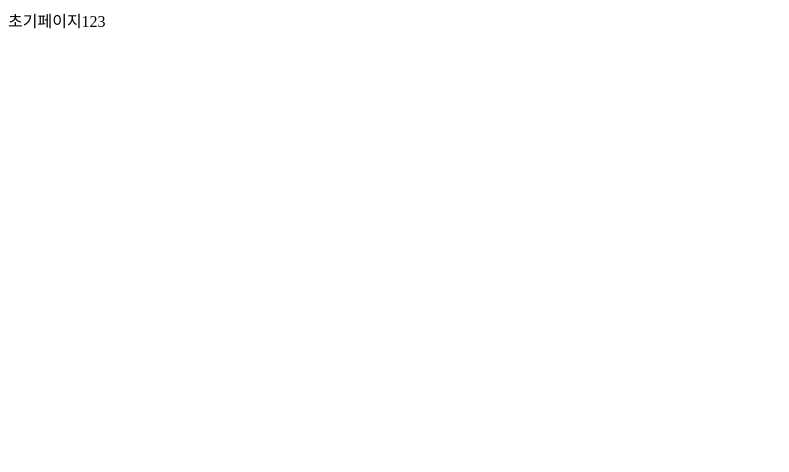
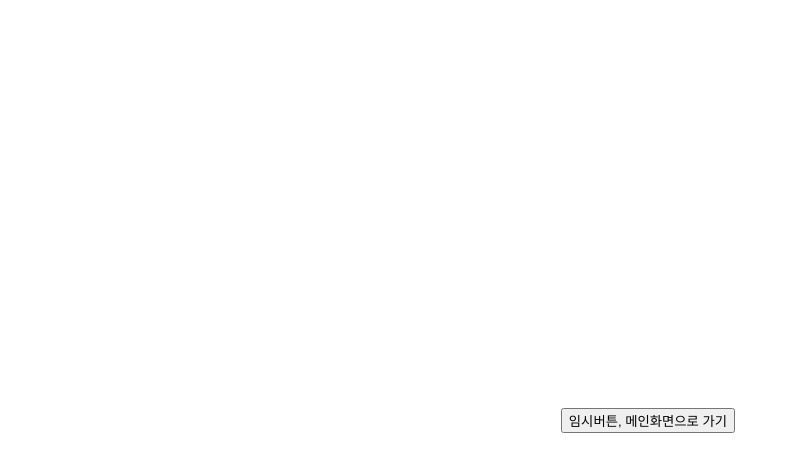
Before and after one commit to Ideaton-Team1-frontend/ideaton-team1-frontend, a React (Create React App) app: page / in a window 1280 px wide. Shown: the top 472 px of the page, without its empty margins (0-789 px from the left). Built offline with nearby package versions, Linux system fonts and the light colour scheme.

Commit message:
<개선> app.jsx 페이지에 내용 추가 + 네비게이트, 스타일드 컴포넌트 인스톨 + 메인페이지및 온보딩 페이지에 테스트 내용 탑재

```diff
--- a/package.json
+++ b/package.json
@@ -9,8 +9,10 @@
     "@testing-library/user-event": "^13.5.0",
     "react": "^19.2.6",
     "react-dom": "^19.2.6",
+    "react-router-dom": "^7.15.0",
     "react-scripts": "5.0.1",
     "react-webcam": "^7.2.0",
+    "styled-components": "^6.4.1",
     "web-vitals": "^2.1.4"
   },
   "scripts": {
--- a/src/App.js
+++ b/src/App.js
@@ -1,11 +1,19 @@
-import './App.css';
+import styled from "styled-components";
+import { BrowserRouter, Routes, Route } from "react-router-dom";
+import OnBoarding from "./pages/OnBoarding"
+import MainPage from "./pages/MainPage"
+
 
 function App() {
+
   return (
-    <div >
-      초기페이지123
+    <BrowserRouter>
+      <Routes>
+        <Route path="/" element ={<OnBoarding/>}/>
+        <Route path="/MainPage" element ={<MainPage/>}/>
 
-    </div>
+      </Routes>
+    </BrowserRouter>
   );
 }
 
--- /dev/null
+++ b/src/pages/MainPage.jsx
@@ -0,0 +1,39 @@
+import {useState} from 'react';
+import styled from "styled-components";
+import { useNavigate } from "react-router-dom";
+
+
+const Box = styled.div`
+display: flex;
+justify-content: center;
+align-items: center;
+flex-direction: column;
+margin-top: 25px;
+height: 100vh;
+width: 100vw;
+`
+
+
+const Text = styled.div`
+font-size: 1rem; //html 비례 폰트 조정
+line-height: 1.3;//줄간격
+margin-bottom: 10px;
+word-break: keep-all; //무조건 단어 단위로 줄바꿈
+`
+
+
+function MainPage()
+{
+
+    return(
+        <>
+            <Box>
+                <Text>
+                    카메라가 들어갈 메인 페이지입니다.
+                </Text>
+            </Box>
+        </>
+    );
+}
+
+export default MainPage;
--- /dev/null
+++ b/src/pages/OnBoarding.jsx
@@ -0,0 +1,39 @@
+import {useState} from 'react';
+import styled from "styled-components";
+import { useNavigate } from "react-router-dom";
+
+
+const Box = styled.div`
+display: flex;
+justify-content: center;
+align-items: center;
+flex-direction: column;
+margin-top: 25px;
+height: 100vh;
+width: 100vw;
+`
+
+
+const Text = styled.div`
+font-size: 1rem; //html 비례 폰트 조정
+line-height: 1.3;//줄간격
+margin-bottom: 10px;
+word-break: keep-all; //무조건 단어 단위로 줄바꿈
+`
+
+
+function OnBoarding()
+{
+     const navigate = useNavigate();
+
+    return(
+        <>
+            <Box>
+                <Text>
+                    <button onClick={() => navigate("/MainPage")}>임시버튼, 메인화면으로 가기</button>
+                </Text>
+            </Box>
+        </>
+    );
+}
+export default OnBoarding;
```
Also changed, not shown: 1 other file (tests, documents, lock files or other folders).
